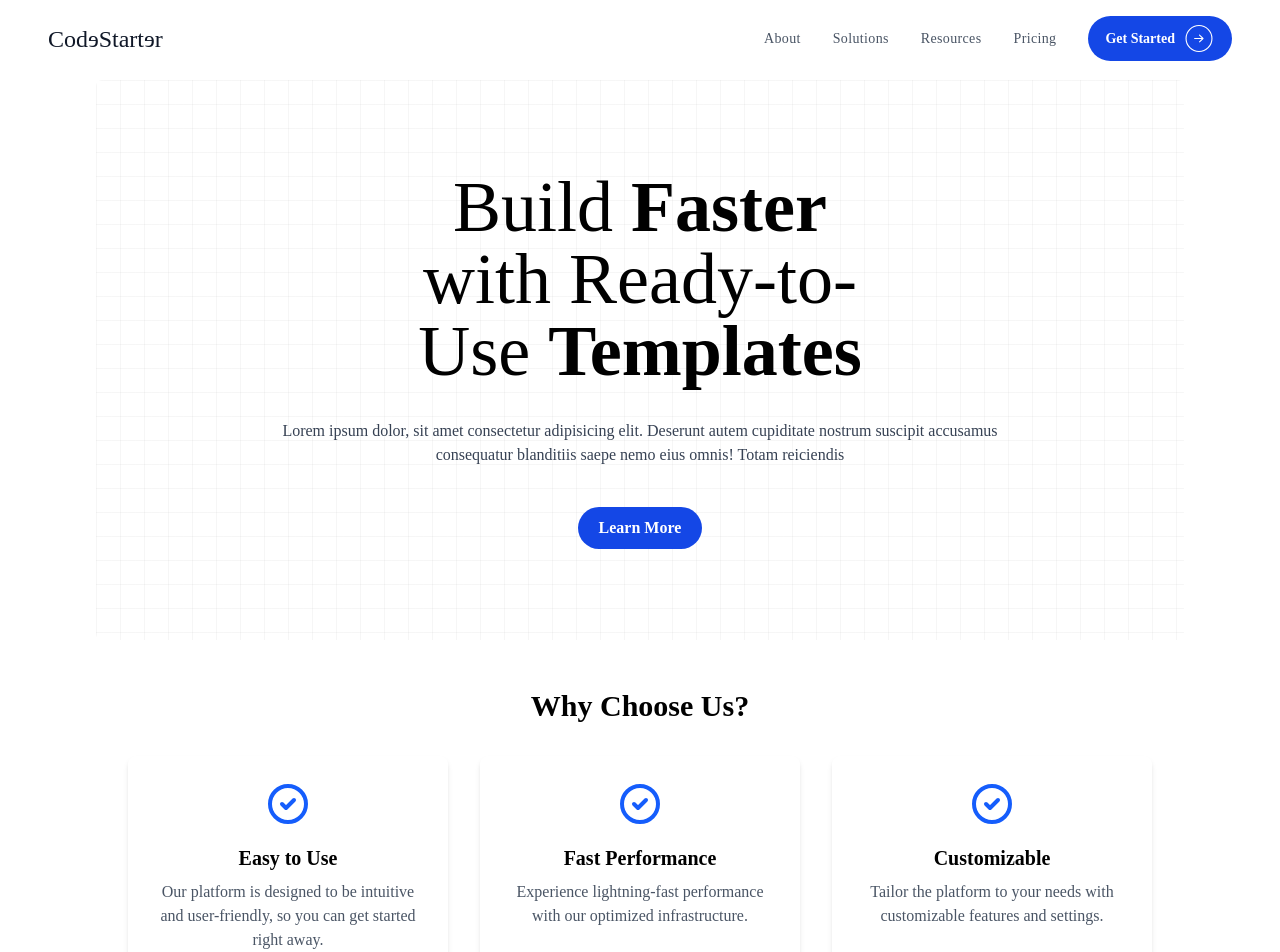
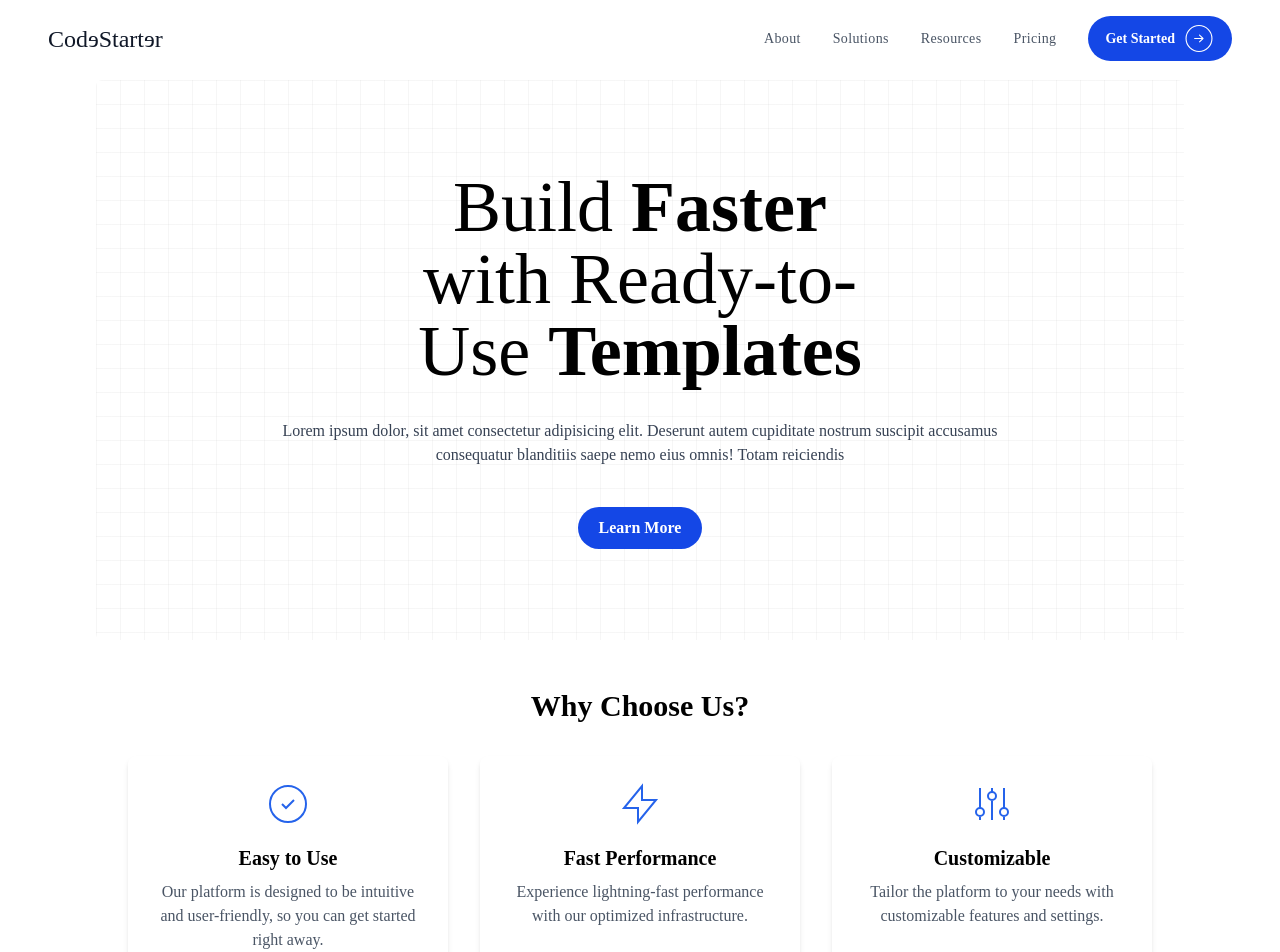
Before and after one commit to KiraaDev/CodeStarter-Landing-Page, a React (Vite) app: page / in a window 1280 px wide. Shown: the top 952 px of the page. Built offline with nearby package versions, Linux system fonts and the light colour scheme.

Commit message:
fixing UIs

```diff
--- a/src/components/FeatureCard.tsx
+++ b/src/components/FeatureCard.tsx
@@ -1,28 +1,16 @@
 import React from 'react'
 
 interface FeatureCardProps {
+    logo: string;
     featureName: string;
     description: string;
 }
-const FeatureCard: React.FC<FeatureCardProps> = ({ featureName, description }) => {
+const FeatureCard: React.FC<FeatureCardProps> = ({ logo, featureName, description }) => {
 
     return (
         <div className="text-center p-6 bg-white rounded-lg shadow-md hover:shadow-lg transition-shadow duration-300 dark:bg-gray-900 ">
             <div className="flex justify-center">
-                <svg
-                    className="w-12 h-12 text-blue-600"
-                    fill="none"
-                    stroke="currentColor"
-                    viewBox="0 0 24 24"
-                    xmlns="http://www.w3.org/2000/svg"
-                >
-                    <path
-                        strokeLinecap="round"
-                        strokeLinejoin="round"
-                        strokeWidth="2"
-                        d="M9 12l2 2 4-4m6 2a9 9 0 11-18 0 9 9 0 0118 0z"
-                    ></path>
-                </svg>
+               <img src={logo} alt="feature logo" className="w-12 h-12 " />
             </div>
             <h3 className="text-xl font-semibold mt-4 dark:text-[#FAFAFA]">{featureName}</h3>
             <p className="text-gray-600 mt-2 dark:text-[#FAFAFA]">
--- a/src/components/FeatureSection.tsx
+++ b/src/components/FeatureSection.tsx
@@ -1,5 +1,8 @@
 import React from 'react'
 import FeatureCard from './FeatureCard'
+import Fast from '../assets/fast.svg';
+import EasyToUse from '../assets/easy.svg';
+import Customizable from '../assets/customizable.svg';
 
 function FeatureSection() {
     return (
@@ -8,14 +11,17 @@ function FeatureSection() {
                 <h2 className="text-3xl font-bold text-center mb-8 dark:text-[#FAFAFA]">Why Choose Us?</h2>
                 <div className="grid grid-cols-1 md:grid-cols-3 gap-8">
                     <FeatureCard
+                    logo={EasyToUse}
                         featureName='Easy to Use'
                         description='Our platform is designed to be intuitive and user-friendly, so you can get started right away.'
                     />
                     <FeatureCard
+                    logo={Fast}
                         featureName='Fast Performance'
                         description='Experience lightning-fast performance with our optimized infrastructure.'
                     />
                     <FeatureCard
+                    logo={Customizable}
                         featureName='Customizable'
                         description='Tailor the platform to your needs with customizable features and settings.'
                     />
```
